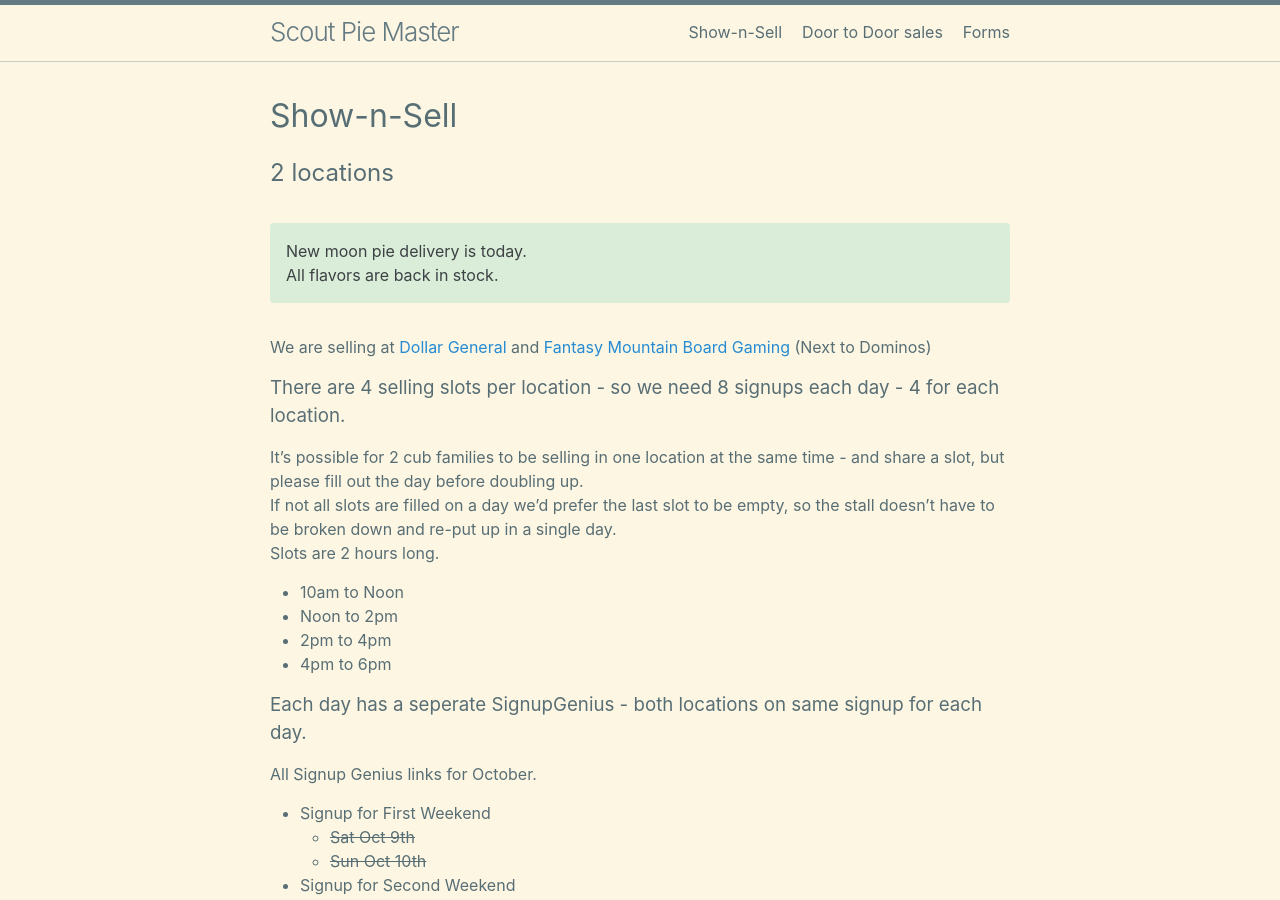
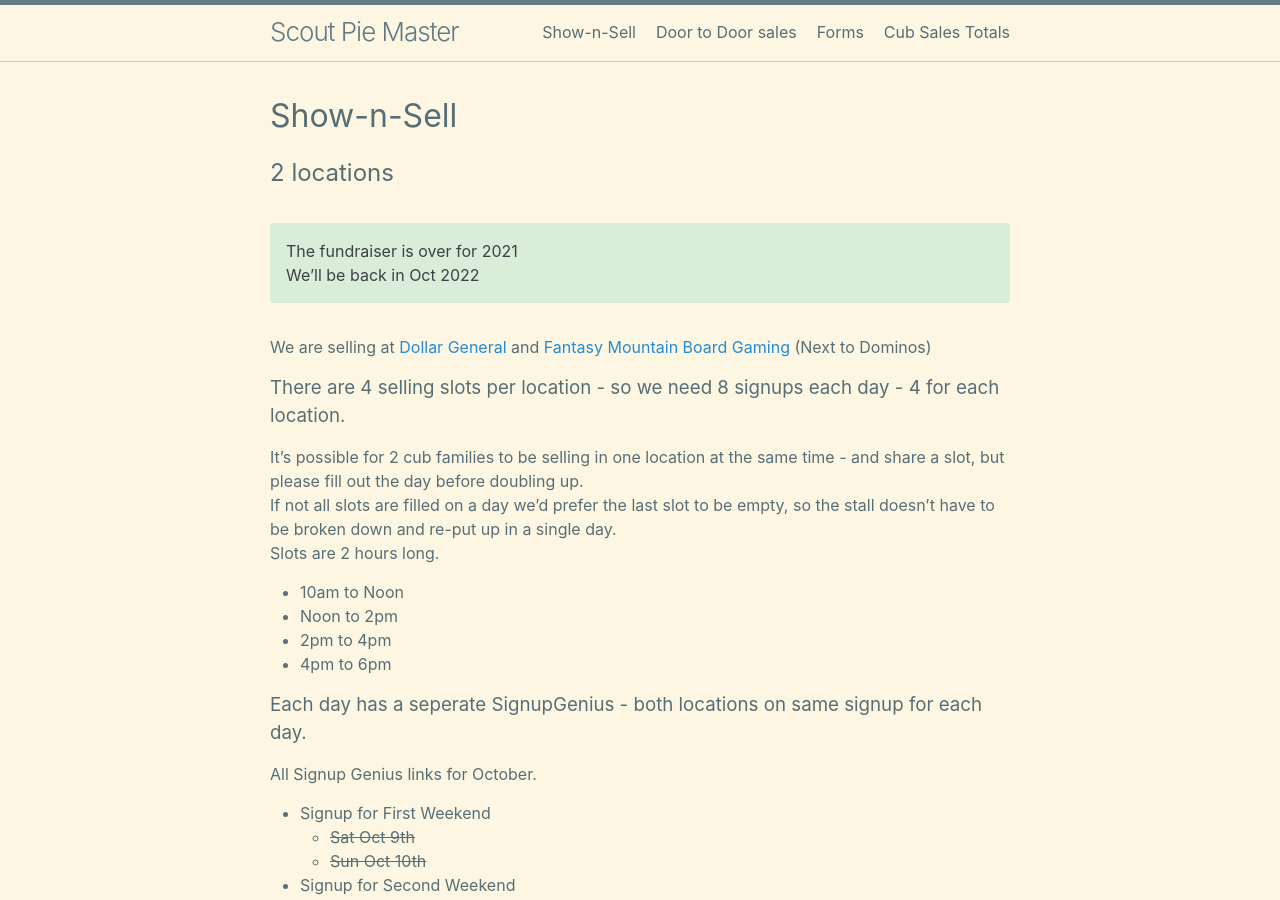
Before and after one commit to CodeJourneymen/scoutpiemaster, a Jekyll site: the page built from shownsell.md, in a window 1280 px wide and 900 px high. Built offline with Jekyll 4.4.1, drawn with Linux system fonts in a browser that asks for light colours.

Commit message:
updated for total cub sales
Signed-off-by: Lee Walker <lee@codejourneymen.com>

```diff
--- a/_config.yml
+++ b/_config.yml
@@ -59,3 +59,4 @@
   - shownsell.md
   - doortodoor.md
   - forms.md
+  - totals.md
--- a/shownsell.md
+++ b/shownsell.md
@@ -6,8 +6,8 @@
 
 ## 2 locations
 
-New moon pie delivery is today.<br/>
-All flavors are back in stock.
+The fundraiser is over for 2021<br/>
+We'll be back in Oct 2022
 {: .notice--success }
 
 We are selling at [Dollar General](https://www.google.com/maps/place/Dollar+General/@35.1744822,-85.3314633,17z/data=!3m2!4b1!5s0x8860f449559ad427:0xd12cea5ca04fd5cf!4m5!3m4!1s0x8860f44bffddafb7:0x14737cbbf3090bd2!8m2!3d35.1744822!4d-85.3292746) and [Fantasy Mountain Board Gaming](https://www.google.com/maps/place/Fantasy+Mountain+Board+Gaming/@35.1393519,-85.3317003,17z/data=!3m1!4b1!4m5!3m4!1s0x8860f581bcb3f089:0x913866881cfc599b!8m2!3d35.1393519!4d-85.3295116) (Next to Dominos)
@@ -35,8 +35,8 @@
   - <s>Sat Oct 23rd</s> Cancelled because of lack of product - moon pies WILL be available for the fourth weekend.
   - <s>Sun Oct 24th</s> Cancelled because of lack of product - moon pies WILL be available for the fourth weekend.
 - Signup for Fourth Weekend
-  - [Sat Oct 30th](https://www.signupgenius.com/go/60B0B4FA9AF29A5FD0-73116)
-  - [Sun Oct 31st](https://www.signupgenius.com/go/60B0B4FA9AF29A5FD0-83116)
+  - <s>Sat Oct 30th</s>
+  - <s>Sun Oct 31st</s>
 
 
 # Selling:
```
Also changed, not shown: _includes/cubtotals.html (added, +3 -0 lines), doortodoor.md (+2 -2 lines), forms.md (+2 -2 lines), index.md (+2 -2 lines), totals.md (added, +13 -0 lines), 1 other file.
